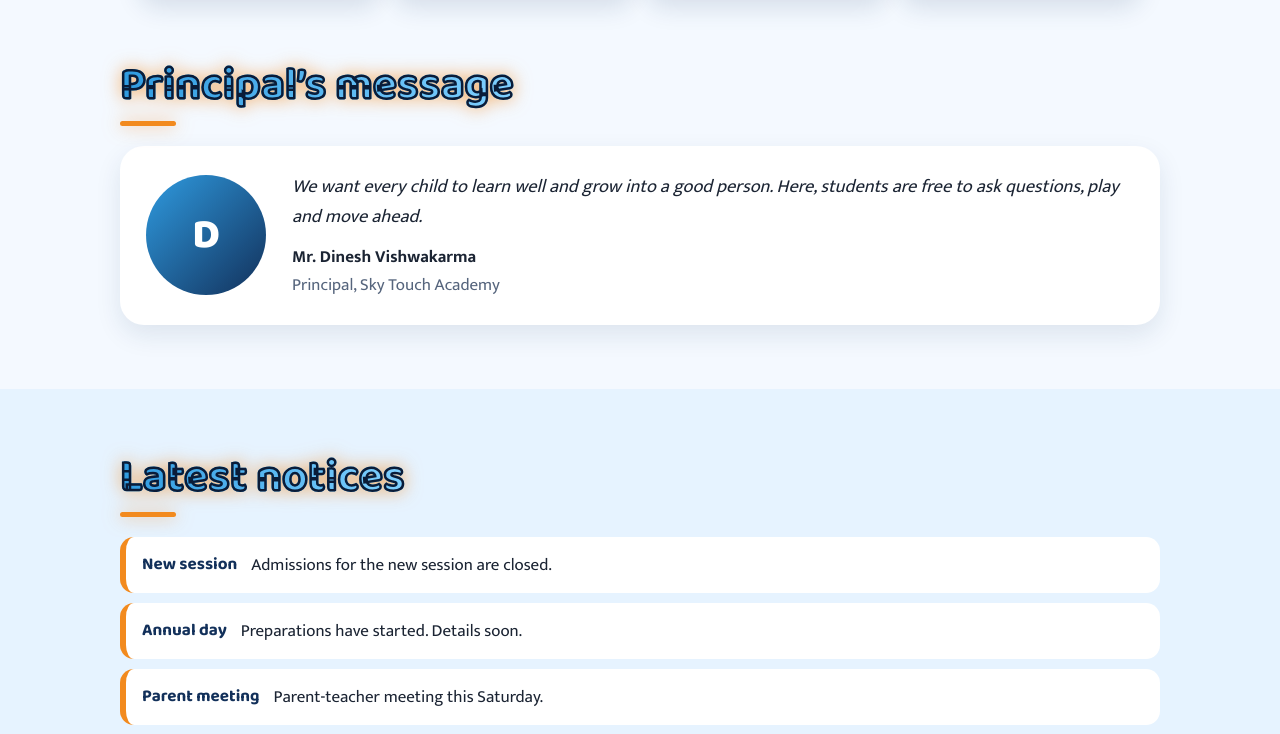
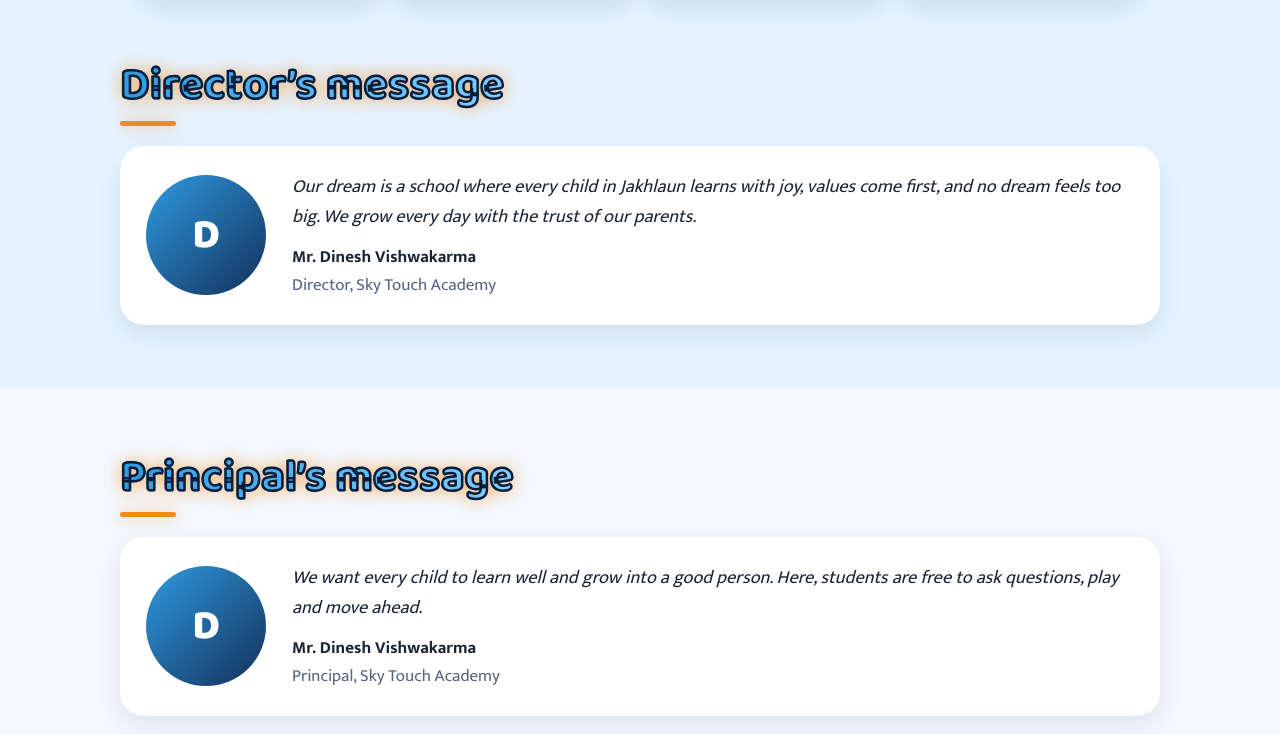
Before and after one commit to iamdhruv108/skytouchacademy, a plain HTML site: page index.html in a window 1280 px wide. Shown: the part 683-1417 px from the top of the page. Drawn offline with Linux system fonts and the light colour scheme.

Commit message:
Update index.html

```diff
--- a/index.html
+++ b/index.html
@@ -2,6 +2,7 @@
 <html lang="en"><head>
 <meta charset="utf-8">
   <link rel="icon" type="image/png" sizes="192x192" href="favicon.png">
+  <script src="director.js" defer></script>
 <meta name="viewport" content="width=device-width, initial-scale=1, viewport-fit=cover">
 <title>Sky Touch Academy, Jakhlaun</title>
 <link href="https://fonts.googleapis.com/css2?family=Baloo+2:wght@500;700;800&amp;family=Mukta:wght@400;600;700&amp;display=swap" rel="stylesheet">
```
